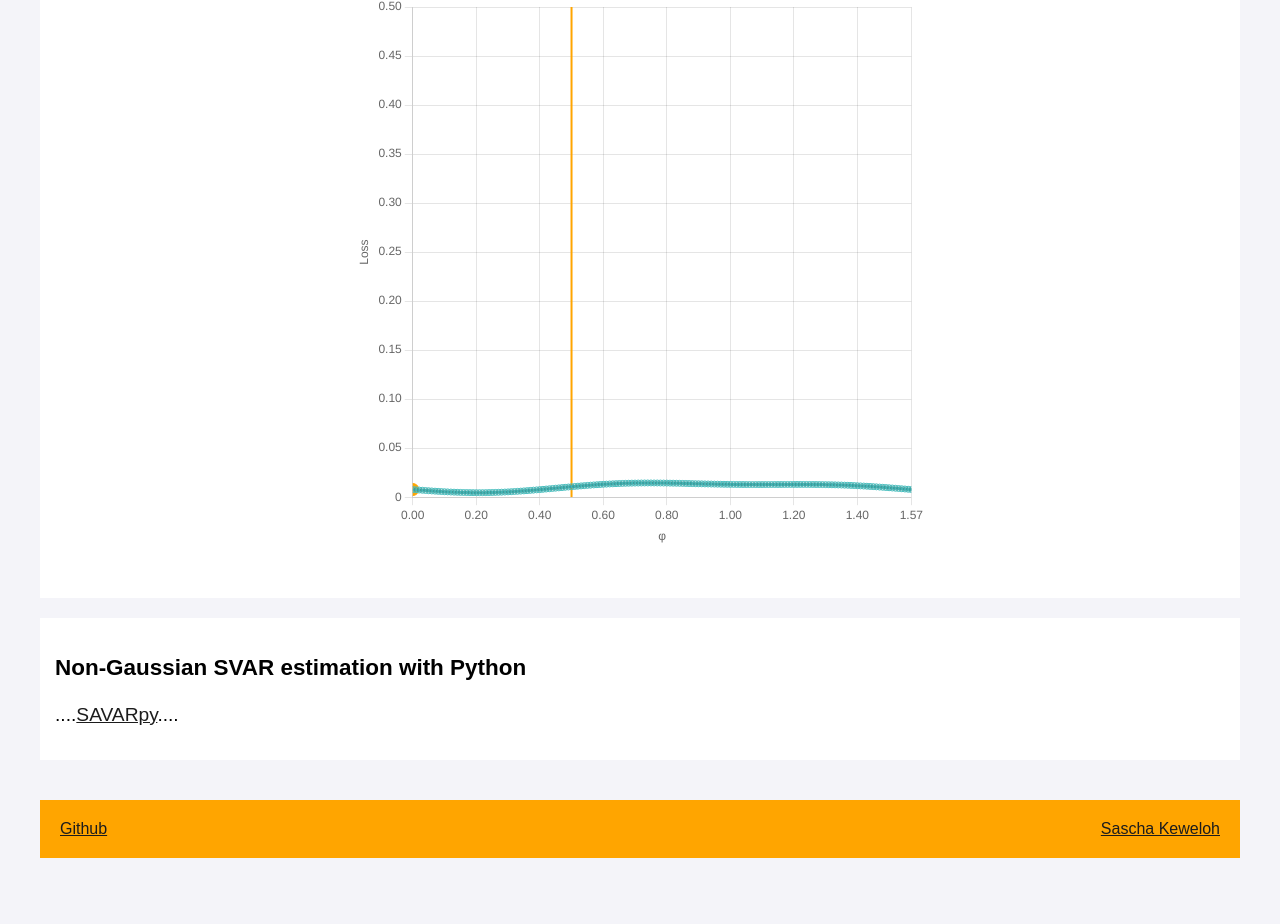
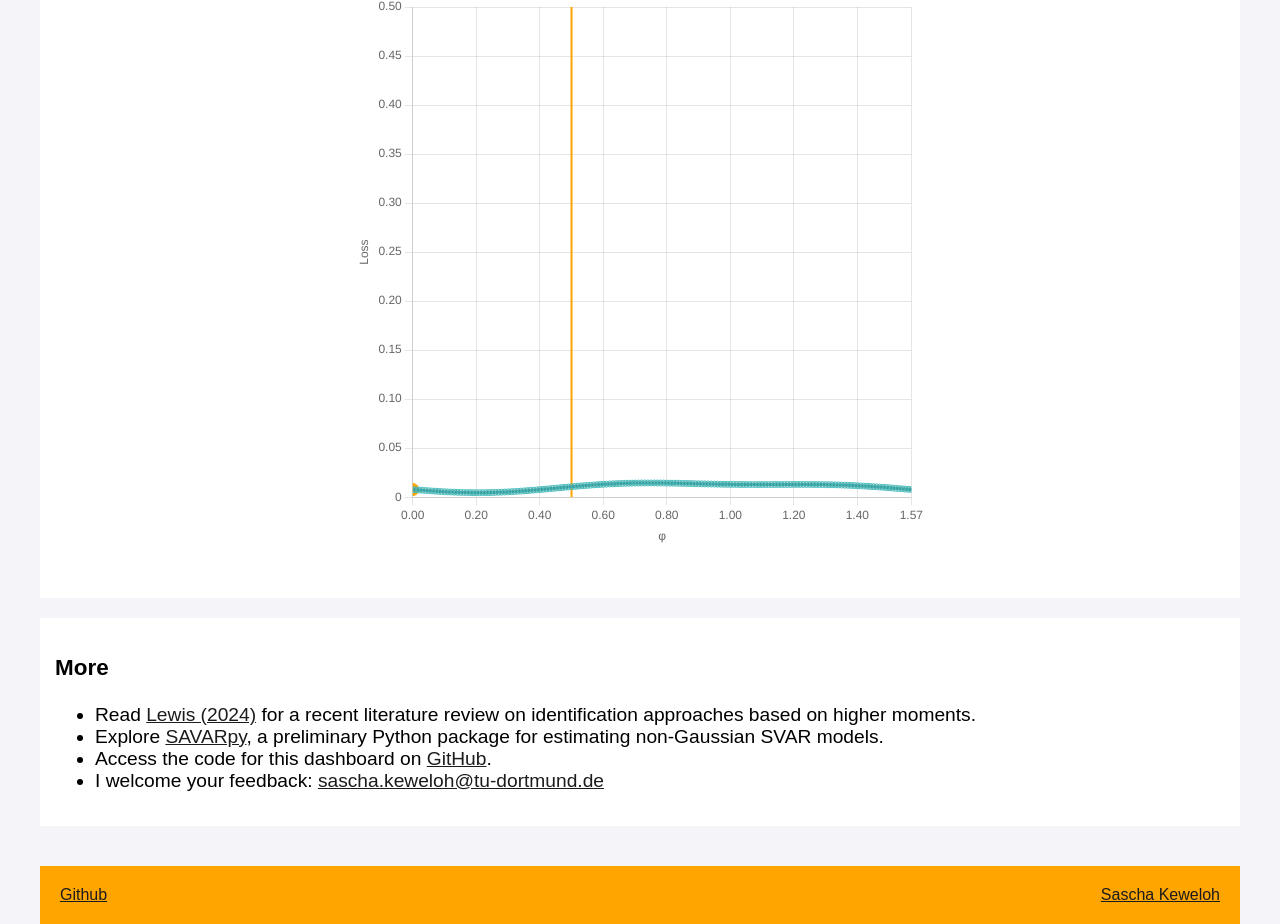
Before and after one commit to Saschakew/Illustrations, a plain HTML site: page visualization1/page6.html in a window 1280 px wide. Shown: the part 3155-4079 px from the top of the page. Before the commit the page ends 4013 px from the top, so only its background shows below. Drawn offline with nearby package versions, Linux system fonts and the light colour scheme.

Commit message:
Update page6.html

```diff
--- a/visualization1/page6.html
+++ b/visualization1/page6.html
@@ -235,10 +235,30 @@
 
 
     <section id="next-steps" class="text-container">
-      <h3>Non-Gaussian SVAR estimation with Python</h3>
+      <h3>More</h3>
+      <ul>
+        <li>
 
-      <p>....<a href="https://sites.google.com/view/sascha-keweloh/svarpy" target="_blank">SAVARpy</a>....</p>
-      </section>
+            Read <a href="https://www.econstor.eu/bitstream/10419/284151/1/CWP2403.pdf" target="_blank" aria-label="Lewis 2024 literature review on identification approaches based on higher moments">Lewis (2024)</a> for a recent literature review on identification approaches based on higher moments.
+
+        </li>
+        <li>
+
+            Explore <a href="https://sites.google.com/view/sascha-keweloh/svarpy" target="_blank" aria-label="SAVARpy preliminary python package for non-Gaussian SVAR models">SAVARpy</a>, a preliminary Python package for estimating non-Gaussian SVAR models.
+
+        </li>
+        <li>
+
+            Access the code for this dashboard on <a href="https://github.com/Saschakew/Illustrations" target="_blank" aria-label="Github repository for the dashboard code">GitHub</a>.
+
+        </li>
+        <li>
+
+            I welcome your feedback:  <a href="mailto:sascha.keweloh@tu-dortmund.de" aria-label="Email Sascha Keweloh for feedback">sascha.keweloh@tu-dortmund.de </a>
+
+        </li>
+      </ul>
+    </section>
 
 
 
```
